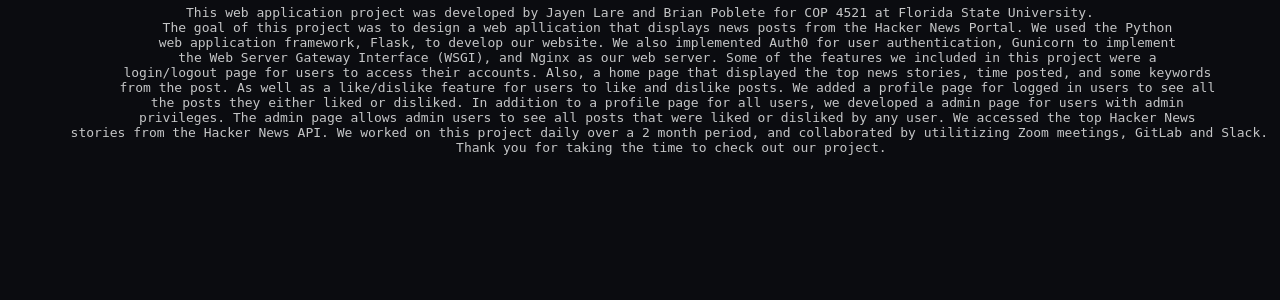
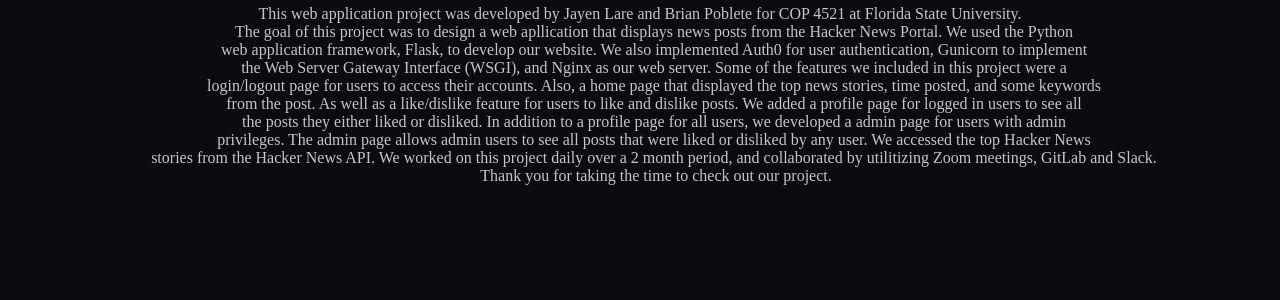
Before and after one commit to Brian-Pob/flask-webapp, a Flask app: page /about in a window 1280 px wide. Shown: the part 140-440 px from the top of the page. Run offline with Flask 3, Linux system fonts and the light colour scheme; data that the repository does not hold is empty.

Commit message:
Fixed about us page font and wrap issue

```diff
--- a/app/static/css/base.css
+++ b/app/static/css/base.css
@@ -67,7 +67,7 @@
 
 .text{
   color: #C5C6C7;
-  margin-top: -5px
+  margin-top: -5px;
 }
 
 .about {
@@ -80,3 +80,9 @@
     align-items: center;
     gap: 5px;
 }
+
+
+pre {
+  white-space: pre-wrap;
+  font-family: 'Times New Roman', Times, serif;
+}
```
Also changed, not shown: 13 other files.
